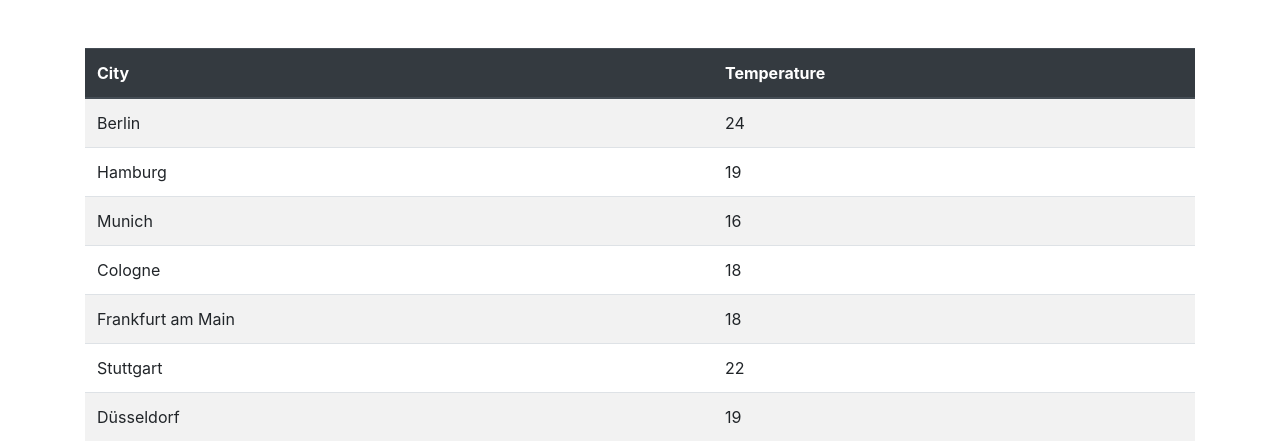
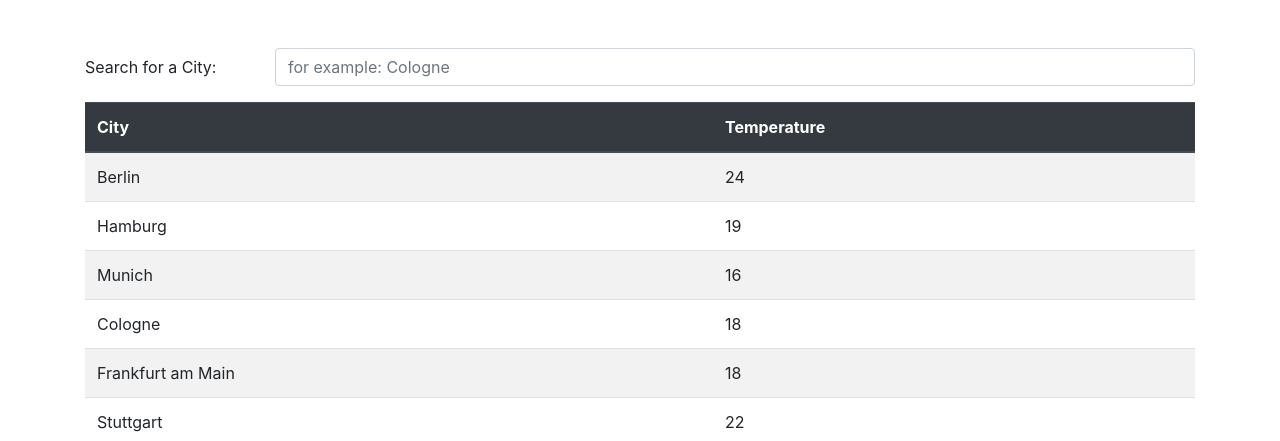
Before and after one commit to Fukuro192/assignment-task, a Django app: page / in a window 1280 px wide. Shown: the top 441 px of the page. Run offline with Django 4.2, Linux system fonts and the light colour scheme; data that the repository does not hold is empty; some libraries are stand-ins or nearby versions.

Commit message:
task 3 completed

```diff
--- a/templates/boilerplate.html
+++ b/templates/boilerplate.html
@@ -15,15 +15,17 @@
 
 
 <div class="container content pt-5" id="table">
+  <div class="form-group row">
+    <label for="staticEmail" class="col-sm-2 col-form-label">Search for a City: </label>
+    <div class="col-sm-10">
+      <input type="text" class="form-control" placeholder="for example: Cologne" id="searchbar">
+    </div>
+  </div>
 
 </div>
 
 <script>
-  fetch('/api/v1/weather')
-  .then(res => res.json())
-  .then(weather => {
-    let items = weather.weather;
-
+  function updateTable(items){
     let headers = ['City', 'Temperature'];
     let table = document.createElement('table');
     table.className = 'table table-striped';
@@ -53,7 +55,29 @@
     table.appendChild(tbody);
 
     let div = document.getElementById('table');
+    let tables = div.getElementsByTagName('table');
+    for( oldTable of tables ) {
+      oldTable.remove()
+    }
     div.appendChild(table);
+  }
+
+  fetch('/api/v1/weather')
+  .then(res => res.json())
+  .then(weather => {
+    let items = weather.weather;
+    updateTable(items);
+  });
+
+  let searchbar = document.getElementById('searchbar');
+  searchbar.addEventListener('keypress', () => {
+    console.log(searchbar.value);
+    fetch('/api/v1/weather?city=' + searchbar.value)
+    .then(res => res.json())
+    .then(weather => {
+      let items = weather.weather;
+      updateTable(items);
+    });
   });
 
 </script>
```
